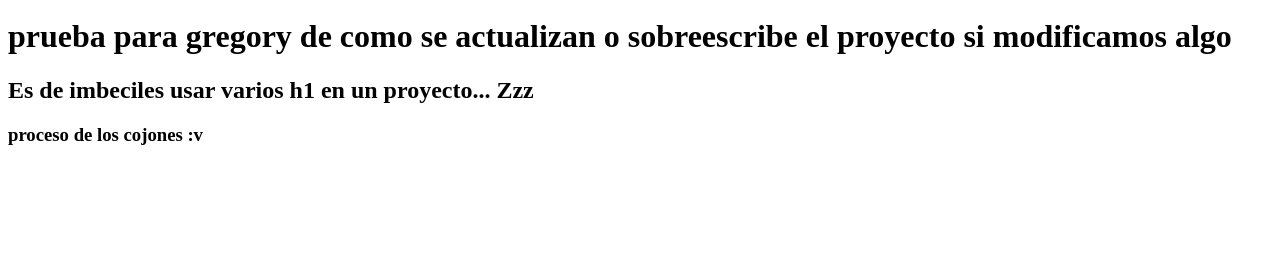
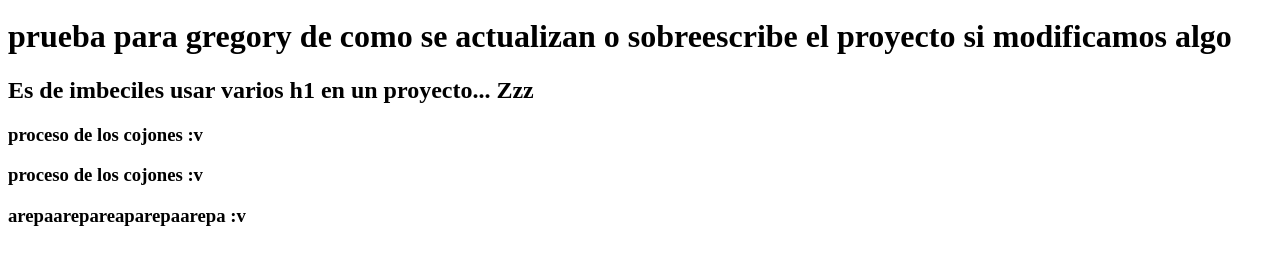
Before and after one commit to Reaghaan/SeoryTech, a plain HTML site: page index.html in a window 1280 px wide. Shown: the part 120-384 px from the top of the page. Drawn offline with Linux system fonts and the light colour scheme.

Commit message:
actualizacion 9/6/22 +2h3

```diff
--- a/index.html
+++ b/index.html
@@ -16,6 +16,8 @@
         <h1>prueba para gregory de como se actualizan o sobreescribe el proyecto si modificamos algo</h1>
         <h2>Es de imbeciles usar varios h1 en un proyecto... Zzz</h2>
         <h3>proceso de los cojones :v</h3>
+        <h3>proceso de los cojones :v</h3>
+        <h3>arepaarepareaparepaarepa :v</h3>
 
 
     </main>
```
